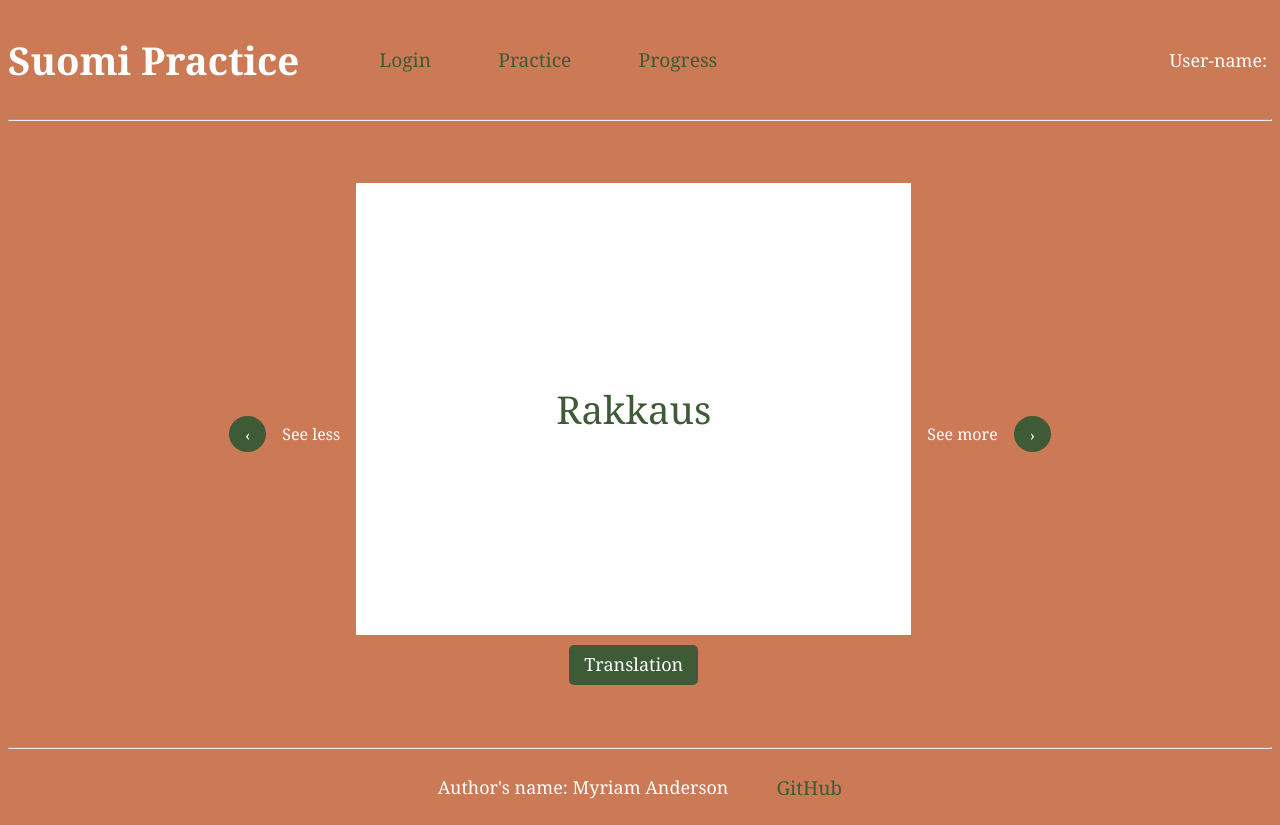
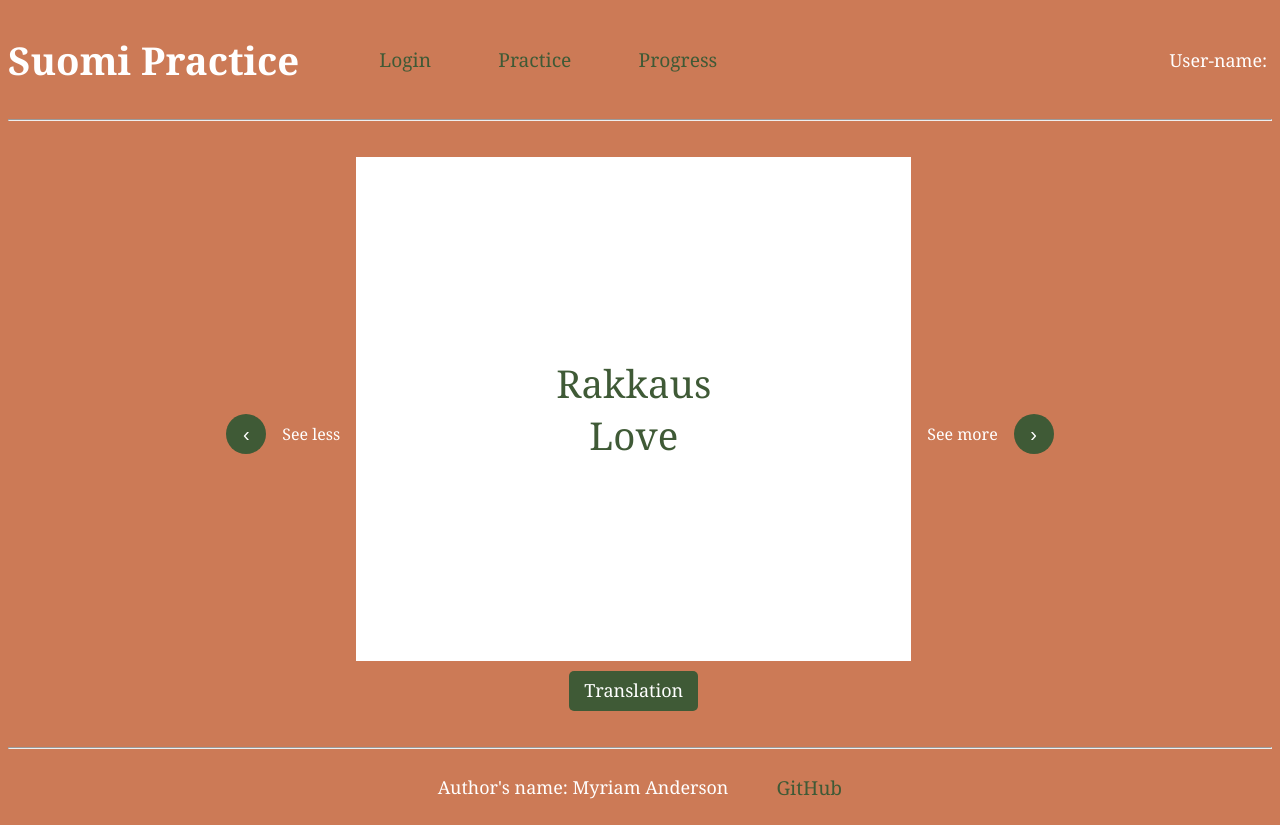
Before and after one commit to myriambyu/startup, a plain HTML site: page flashcards.html in a window 1280 px wide. Drawn offline with Linux system fonts and the light colour scheme.

Commit message:
updated css

```diff
--- a/flashcards.html
+++ b/flashcards.html
@@ -27,14 +27,17 @@
         </header>
         <main>
             <div class="flash-content">
-                <a href="#" class="round">&#8249;</a>
+                <button id ="prev" class="round">&#8249;</button>
                 <button type="less" class="see">See less</button>
                 <div class="flashcard">
-                    <div id="vocab" class="card">Rakkaus</div>
+                    <div id="vocab" class="card">
+                        <div class="front">Rakkaus</div>
+                        <div class="back">Love</div>
+                    </div>
                     <button type="flip" class="button"> Translation </button>
                 </div>
                 <button type="more" class="see">See more</button>
-                <a href="#" class="round">&#8250;</a>
+                <button id="next" class="round">&#8250;</button>
             </div>
         </main>
         <footer>
--- a/main.css
+++ b/main.css
@@ -194,12 +194,15 @@ menu {
   width: 30%;
  }
  .round {
-  background-color:#3f5a36;
-  color: white;
-  border-radius: 50%;
-  text-align: center;
-  height: 20px;
-  justify-content: center;
+    border-style: none;
+    background-color:#3f5a36;
+    color: white;
+    border-radius: 50%;
+    text-align: center;
+    height: 40px;
+    width: 40px;
+    justify-content: center;
+    font-size: 20px;
  }
  main a {
   text-decoration: none;
```
